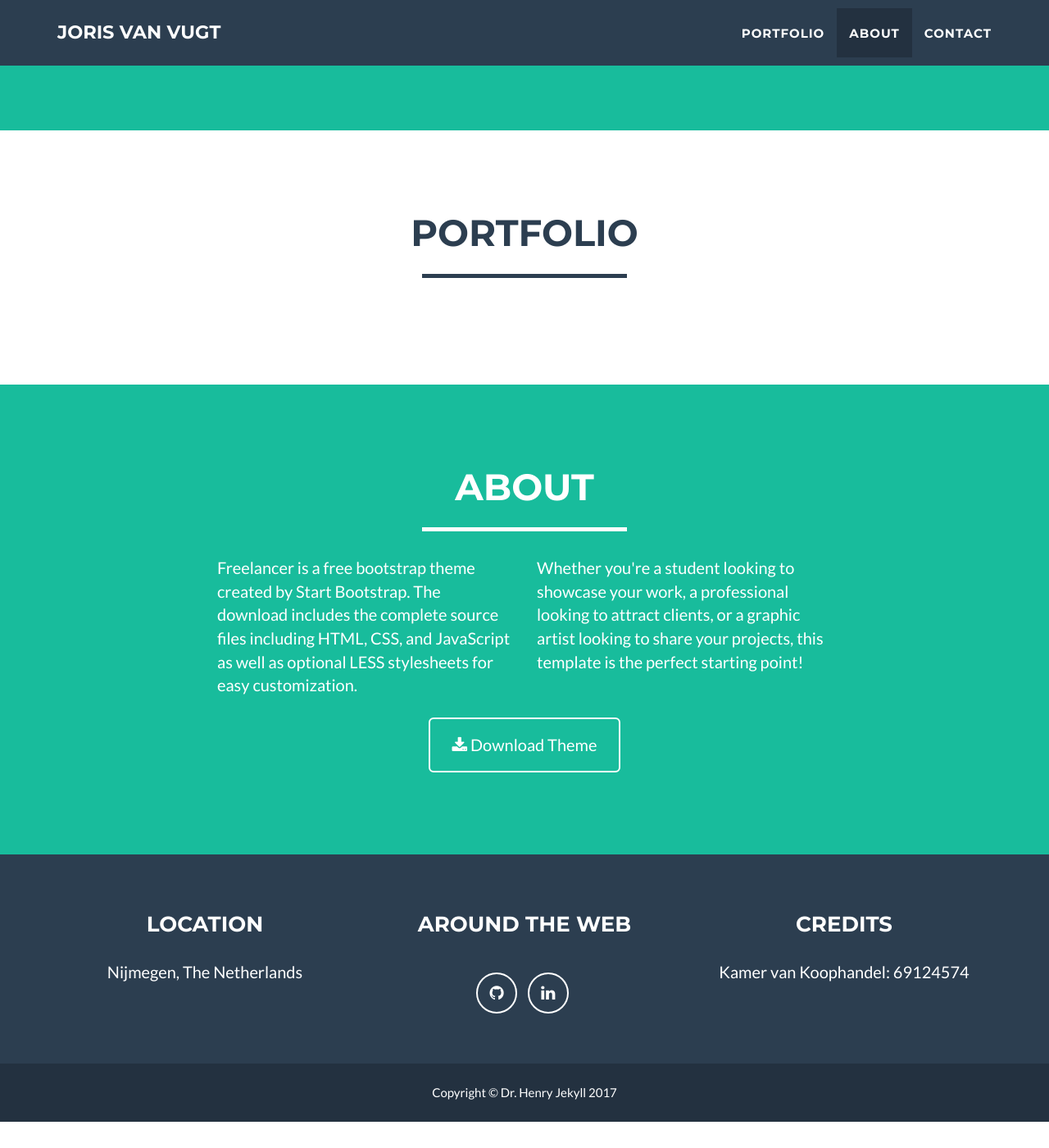
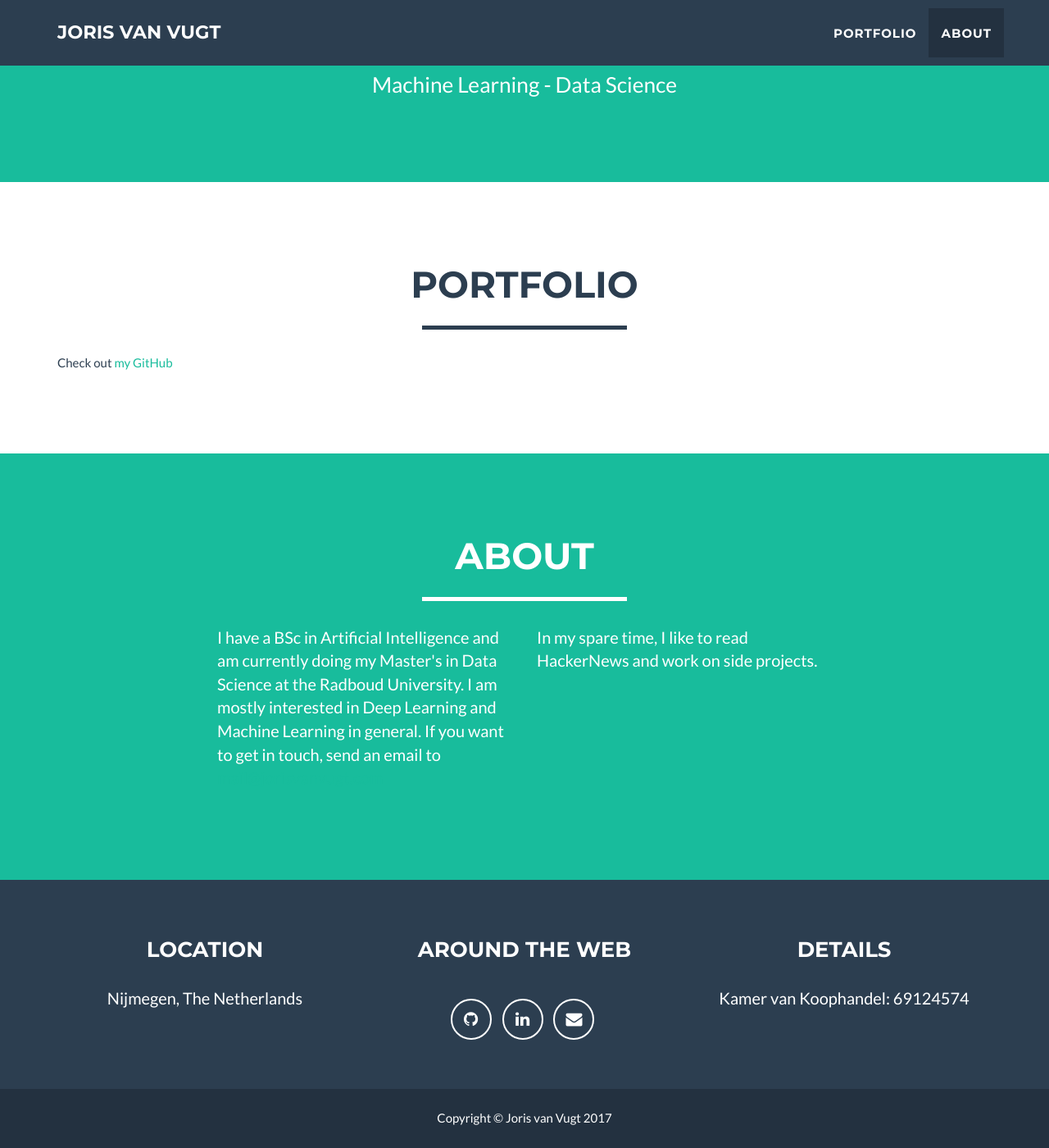
Before and after one commit to jvanvugt/jvanvugt.github.io, a Jekyll site: the page built from index.html, in a window 1280 px wide and 1400 px high, scrolled down 616 px. Shown: the whole window at 82% size. Built offline with Jekyll 4.4.1, drawn with Linux system fonts in a browser that asks for light colours; before the commit the page ends 1984 px from its top, so only the background shows below that.

Commit message:
Add text; update picture

```diff
--- a/_config.yml
+++ b/_config.yml
@@ -32,10 +32,10 @@
 
 # Footer settings
 footer:
-  copyright: Dr. Henry Jekyll
+  copyright: Joris van Vugt
   location: Location
   social: Around the Web
-  credits: Credits
+  credits: Details
 
 # Social networks usernames (many more available: google-plus, flickr, dribbble, pinterest, instagram, tumblr, linkedin, etc.)
 social:
@@ -43,6 +43,8 @@
     url: https://github.com/jvanvugt
   - title: linkedin
     url: https://www.linkedin.com/in/joris-van-vugt-506571109/
+  - title: envelope
+    url: mailto:mail@jorisvanvugt.com
 
 
 # Postal address (add as many lines as necessary)
--- a/_includes/about.html
+++ b/_includes/about.html
@@ -9,15 +9,10 @@
             </div>
             <div class="row">
                 <div class="col-lg-4 col-lg-offset-2">
-                    <p>Freelancer is a free bootstrap theme created by Start Bootstrap. The download includes the complete source files including HTML, CSS, and JavaScript as well as optional LESS stylesheets for easy customization.</p>
+                    <p>I have a BSc in Artificial Intelligence and am currently doing my Master's in Data Science at the Radboud University. I am mostly interested in Deep Learning and Machine Learning in general. If you want to get in touch, send an email to <a href="mailto:mail@jorisvanvugt.com">mail@jorisvanvugt.com</a></p>
                 </div>
                 <div class="col-lg-4">
-                    <p>Whether you're a student looking to showcase your work, a professional looking to attract clients, or a graphic artist looking to share your projects, this template is the perfect starting point! </p>
-                </div>
-                <div class="col-lg-8 col-lg-offset-2 text-center">
-                    <a href="#" class="btn btn-lg btn-outline">
-                        <i class="fa fa-download"></i> Download Theme
-                    </a>
+                    <p>In my spare time, I like to read HackerNews and work on side projects.</p>
                 </div>
             </div>
         </div>
--- a/_includes/nav.html
+++ b/_includes/nav.html
@@ -24,9 +24,6 @@
                     <li class="page-scroll">
                         <a href="#about">About</a>
                     </li>
-                    <li class="page-scroll">
-                        <a href="#contact">Contact</a>
-                    </li>
                 </ul>
             </div>
             <!-- /.navbar-collapse -->
--- a/_includes/portfolio_grid.html
+++ b/_includes/portfolio_grid.html
@@ -8,6 +8,7 @@
                     <hr class="star-primary">
                 </div>
             </div>
+            Check out <a href="https://github.com/jvanvugt">my GitHub</a>
             <div class="row">
                 {% for post in site.posts %}
                     <div class="col-sm-4 portfolio-item">
```
Also changed, not shown: img/profile.png.
